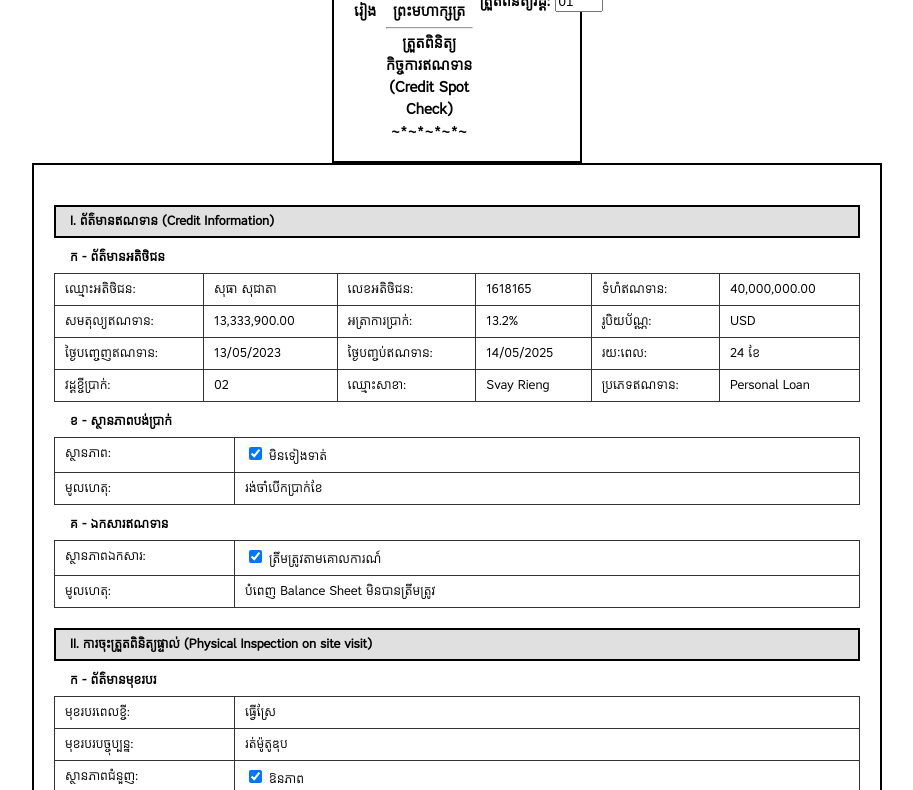
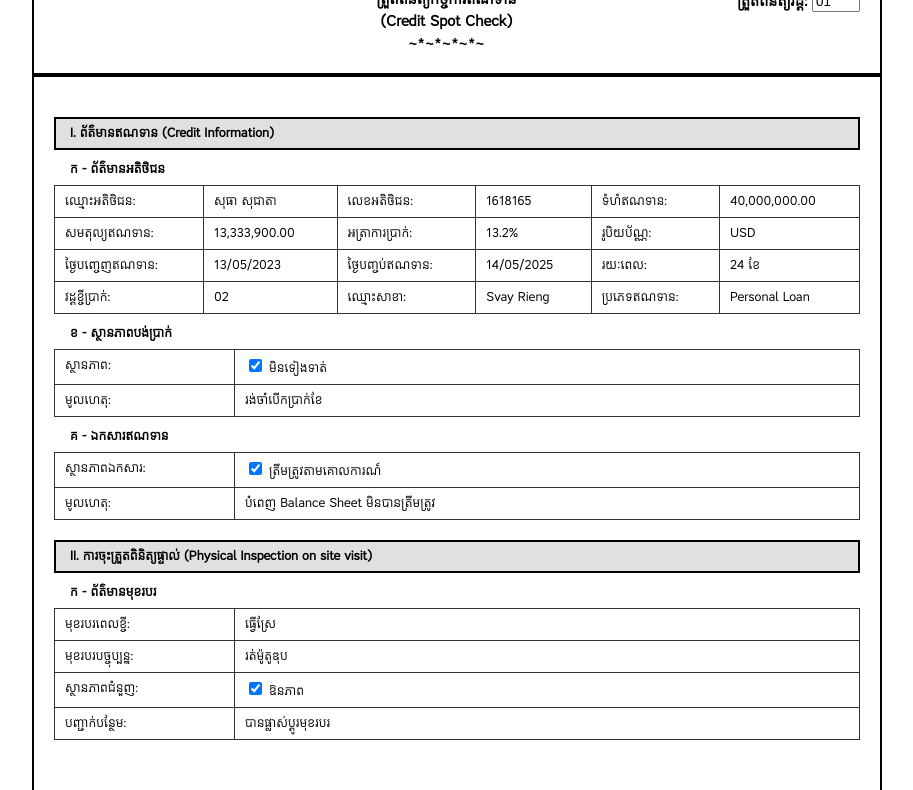
Before and after one commit to MeasVuthy168/CreditAssist, a plain HTML site: page SpotCheckLoan/printForm.html in a window 1280 px wide. Shown: the part 107-897 px from the top of the page, without its empty margins (183-1096 px from the left). Drawn offline with Linux system fonts and the light colour scheme.

Commit message:
Update printForm.html

```diff
--- a/SpotCheckLoan/printForm.html
+++ b/SpotCheckLoan/printForm.html
@@ -16,15 +16,8 @@
       padding: 20px;
       font-size: 12px;
     }
-    .header-container {
-  border: 2px solid black;
-  padding: 20px;
-  margin: 0 auto;
-  max-width: 250px; /* Adjust width as needed */
-  box-sizing: border-box;
-}
 
-.body-container {
+.page-container {
   border: 2px solid black;
   padding: 20px;
   margin: 0 auto;
@@ -117,7 +110,7 @@
 </head>
 
 <body>
-  <div class="header-container">
+  <div class="page-container">
 <!-- Header -->
 <div class="header">
   <div style="font-weight: bold; font-size: 14px;">
@@ -140,7 +133,7 @@
 
 
 
-<div class="body-container">
+<div class="page-container">
   <!-- Section I -->
   <div class="form-section">I. ព័ត៌មានឥណទាន (Credit Information)</div>
 
```
